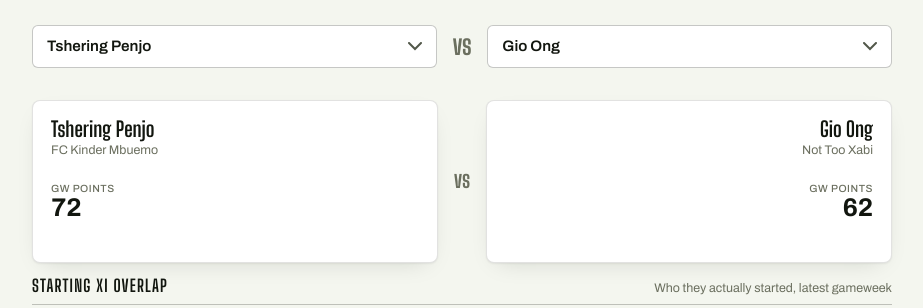
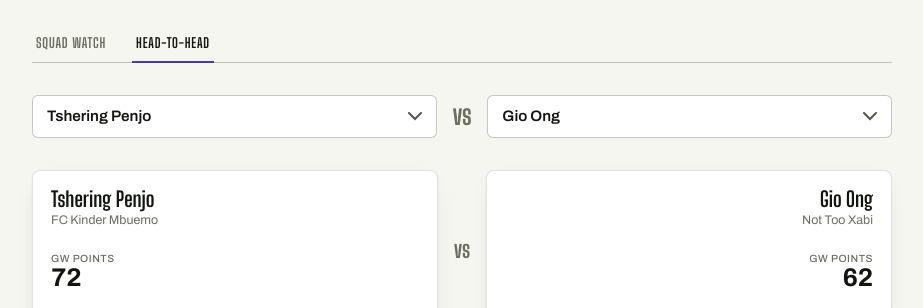
Before and after one commit to kbhuchar/fplWatch, a plain HTML site: page compare.html in a window 1280 px wide. Shown: the part 120-428 px from the top of the page, without its empty margins (178-1101 px from the left). Drawn offline with Linux system fonts and the light colour scheme.

Commit message:
Add tab navigation between Squad Watch and Head-to-Head pages

```diff
--- a/compare.html
+++ b/compare.html
@@ -140,6 +140,32 @@
     font-size: 0.85rem;
     margin-bottom: 6px;
   }
+
+  /* ---------- Tab nav ---------- */
+  .tabbar {
+    display: flex;
+    gap: 4px;
+    margin-bottom: 32px;
+    border-bottom: 1px solid var(--border-strong);
+  }
+  .tabbar a {
+    font-family: "Big Shoulders Display", sans-serif;
+    font-weight: 700;
+    text-transform: uppercase;
+    letter-spacing: 0.06em;
+    font-size: 0.85rem;
+    text-decoration: none;
+    color: var(--ink-muted);
+    padding: 10px 4px;
+    margin-bottom: -1px;
+    border-bottom: 2px solid transparent;
+  }
+  .tabbar a:hover { color: var(--ink-primary); }
+  .tabbar a.active {
+    color: var(--ink-primary);
+    border-bottom-color: var(--accent);
+  }
+  .tabbar a + a { margin-left: 18px; }
 
   /* ---------- Picker ---------- */
   .picker {
@@ -458,6 +484,11 @@
     </div>
   </div>
 
+  <nav class="tabbar">
+    <a href="index.html">Squad Watch</a>
+    <a href="compare.html" class="active">Head-to-Head</a>
+  </nav>
+
   <div class="picker">
     <select id="pick-a" aria-label="Manager A"></select>
     <span class="vs">VS</span>
@@ -481,8 +512,7 @@
   </section>
 
   <footer>
-    Same data as <a href="index.html">Squad Watch</a> — rerun the fetch script after future
-    gameweeks to bring in more history here too.
+    Rerun the fetch script after future gameweeks to bring in more history here too.
   </footer>
 
 </div>
```
Also changed, not shown: index.html (+32 -2 lines).
